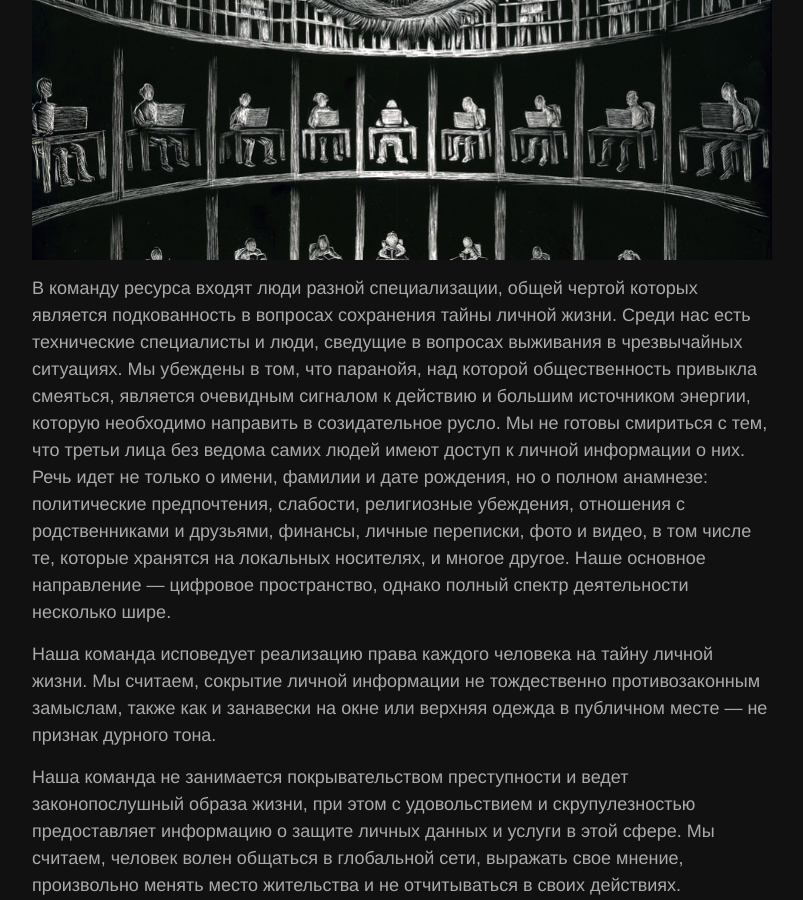
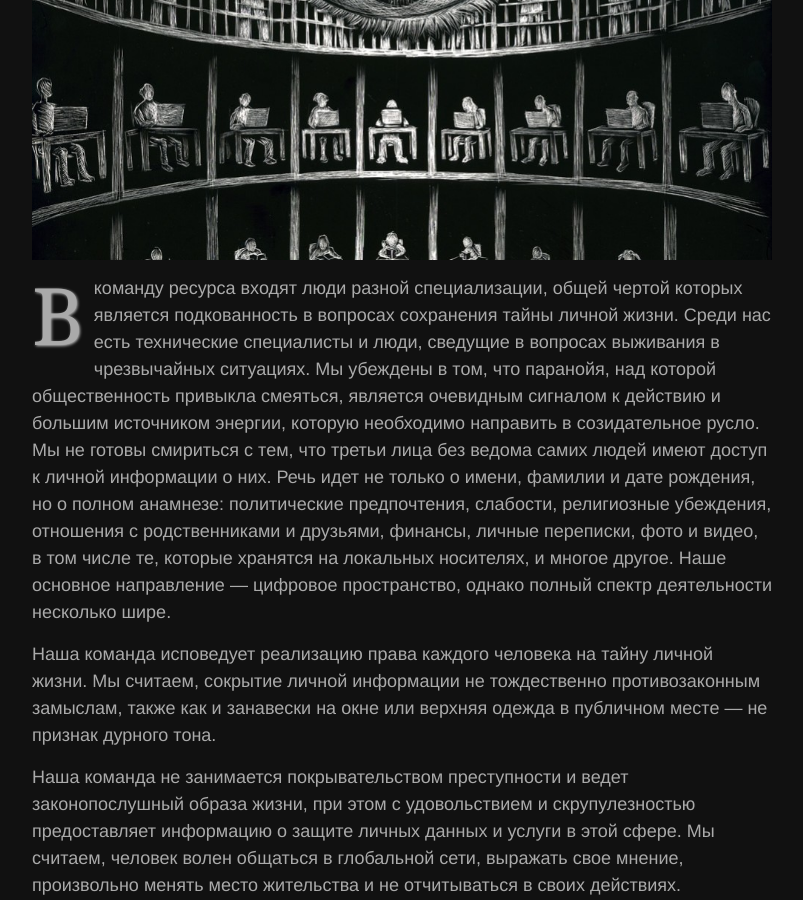
Before and after one commit to 2b7E1n6D0e5R7/2b7E1n6D0e5R7.github.io, a Jekyll site: the page built from _pages/about.md, in a window 1280 px wide and 900 px high, scrolled down 341 px. Shown: the whole window, without its empty margins (238-1041 px from the left). Built offline with Jekyll 4.4.1, drawn with Linux system fonts in a browser that asks for light colours.

Commit message:
Update about.md

```diff
--- a/_pages/about.md
+++ b/_pages/about.md
@@ -7,7 +7,7 @@
 
 ![paranoids](/images/panopticon.jpg)
 
-В команду ресурса входят люди разной специализации, общей чертой которых является подкованность в вопросах сохранения тайны личной жизни. Среди нас есть технические специалисты и люди, сведущие в вопросах выживания в чрезвычайных ситуациях. Мы убеждены в том, что паранойя, над которой общественность привыкла смеяться, является очевидным сигналом к действию и большим источником энергии, которую необходимо направить в созидательное русло. Мы не готовы смириться с тем, что третьи лица без ведома самих людей имеют доступ к личной информации о них. Речь идет не только о имени, фамилии и дате рождения, но о полном анамнезе: политические предпочтения, слабости, религиозные убеждения, отношения с родственниками и друзьями, финансы, личные переписки, фото и видео, в том числе те, которые хранятся на локальных носителях, и многое другое. Наше основное направление — цифровое пространство, однако полный спектр деятельности несколько шире.
+<b class="bukvica">В</b> команду ресурса входят люди разной специализации, общей чертой которых является подкованность в вопросах сохранения тайны личной жизни. Среди нас есть технические специалисты и люди, сведущие в вопросах выживания в чрезвычайных ситуациях. Мы убеждены в том, что паранойя, над которой общественность привыкла смеяться, является очевидным сигналом к действию и большим источником энергии, которую необходимо направить в созидательное русло. Мы не готовы смириться с тем, что третьи лица без ведома самих людей имеют доступ к личной информации о них. Речь идет не только о имени, фамилии и дате рождения, но о полном анамнезе: политические предпочтения, слабости, религиозные убеждения, отношения с родственниками и друзьями, финансы, личные переписки, фото и видео, в том числе те, которые хранятся на локальных носителях, и многое другое. Наше основное направление — цифровое пространство, однако полный спектр деятельности несколько шире.
 
 Наша команда исповедует реализацию права каждого человека на тайну личной жизни. Мы считаем, сокрытие личной информации не тождественно противозаконным замыслам, также как и занавески на окне или верхняя одежда в публичном месте — не признак дурного тона.
 
```
